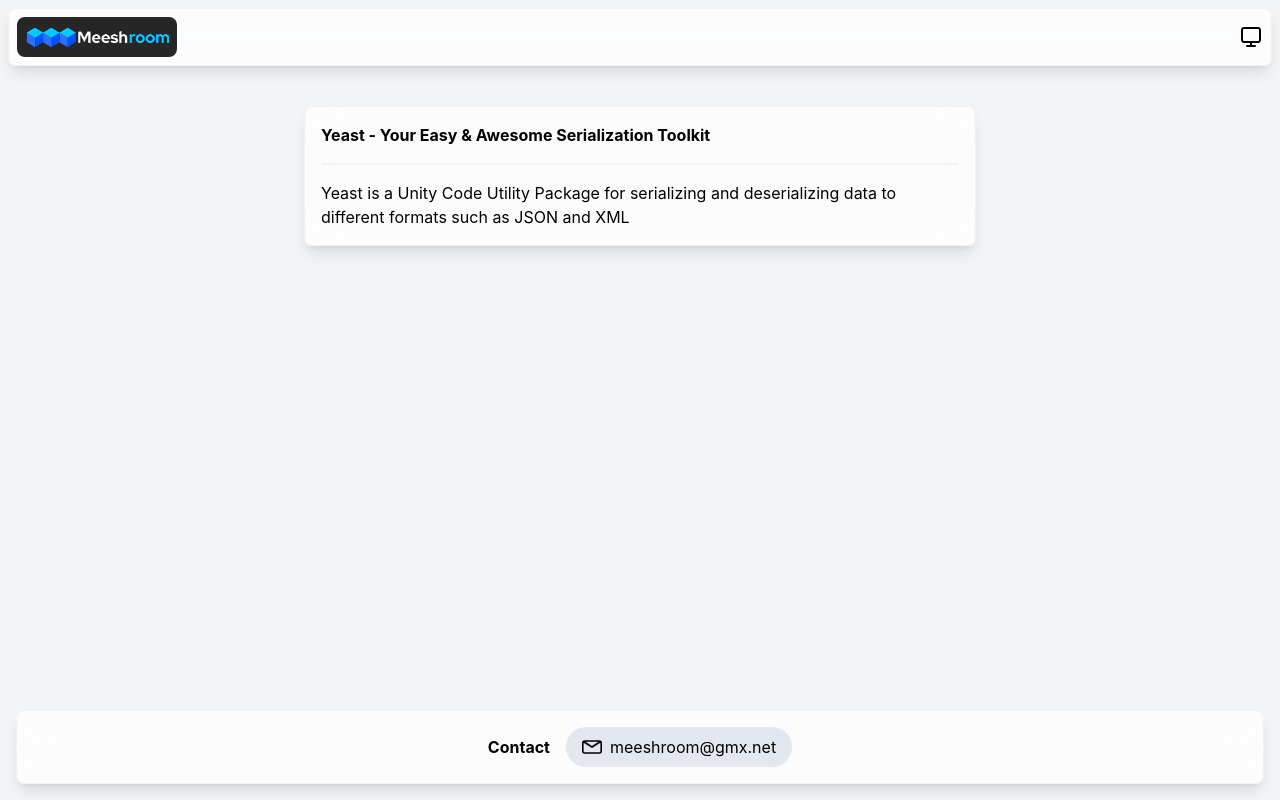
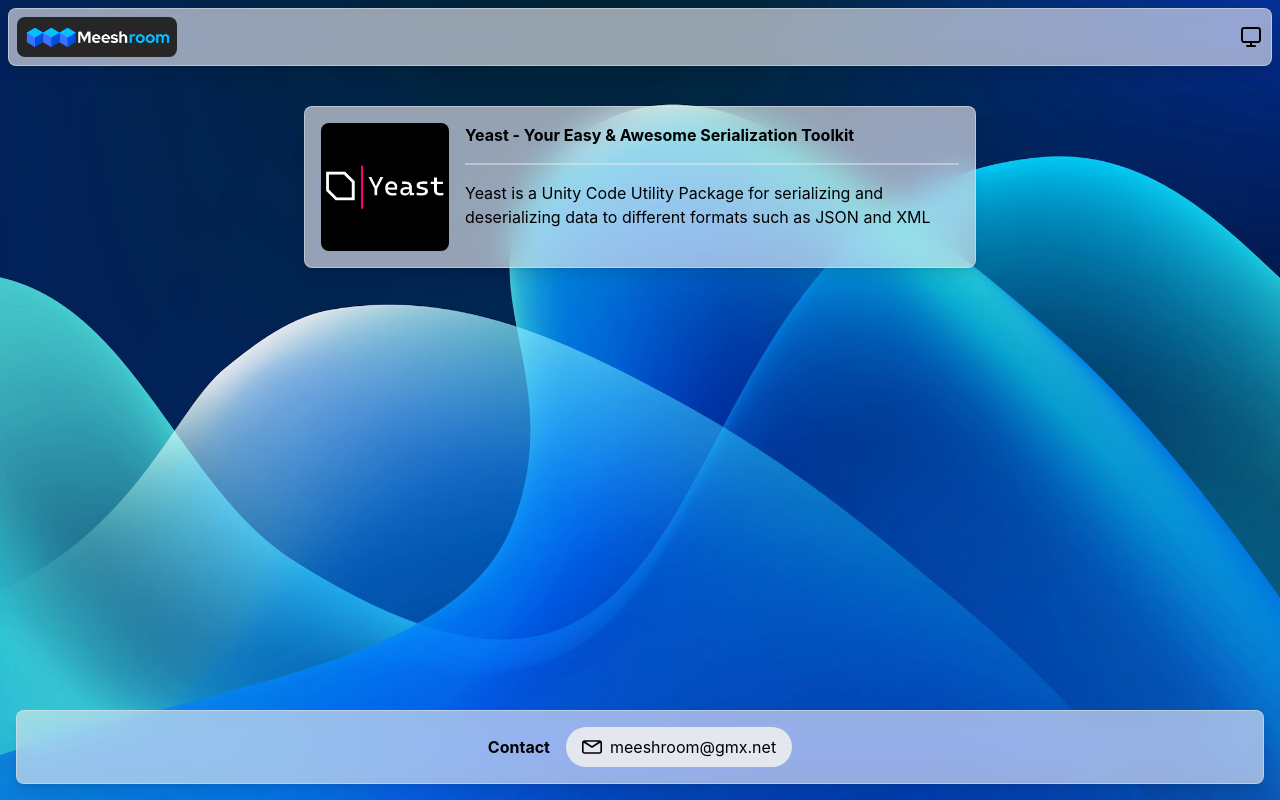
Before and after one commit to Christian-Schefe/Christian-Schefe.github.io, a React (Vite) app: page / in a window 1280 px wide. Built offline with nearby package versions, Linux system fonts and the light colour scheme.

Commit message:
feat: add images

```diff
--- a/src/app.tsx
+++ b/src/app.tsx
@@ -5,6 +5,7 @@
 function App() {
   return (
     <div className="w-full h-full flex-grow flex flex-col bg-gray-100 dark:bg-neutral-900">
+      <img src="/bg.jpg" className='absolute w-full h-full overflow-hidden'></img>
       <NavBar />
       <div className="w-full h-full flex flex-col items-center">
         <div className="max-w-2xl h-full flex flex-col w-full m-8 gap-6">
@@ -12,6 +13,7 @@
             title="Yeast - Your Easy & Awesome Serialization Toolkit"
             description="Yeast is a Unity Code Utility Package for serializing and deserializing data to different formats such as JSON and XML"
             githubUrl='https://github.com/Christian-Schefe/Yeast'
+            image="/yeast.png"
           />
         </div>
       </div>
--- a/src/glassCard.tsx
+++ b/src/glassCard.tsx
@@ -8,11 +8,10 @@
 export const borderClass = 'border border-gray-200 dark:border-white border-opacity-50 dark:border-opacity-15';
 
 export function GlassCard(props: PropsWithChildren<GlassCardProps>) {
-  const colorClass = 'bg-white dark:bg-gray-800';
-  const bgClass = 'backdrop-blur-lg saturate-200 bg-opacity-75 bg-neutral-200 dark:bg-neutral-800';
+  const bgClass = 'backdrop-blur-lg saturate-150 bg-opacity-65 dark:bg-opacity-65 bg-neutral-200 dark:bg-neutral-800';
   return (
-    <div className={props.className}>
-      <div className={`w-full h-full ${colorClass} ${borderClass} ${bgClass} rounded-lg shadow-lg ${props.padding ?? 'p-4'}`}>{props.children}</div>
+    <div className={`${props.className}`}>
+      <div className={`w-full h-full ${borderClass} ${bgClass} rounded-lg shadow-lg ${props.padding ?? 'p-4'}`}>{props.children}</div>
     </div>
   );
 }
--- a/src/projectCard.tsx
+++ b/src/projectCard.tsx
@@ -4,17 +4,21 @@
   title: string;
   description: string;
   githubUrl?: string;
+  image?: string;
 }
 
 export const ProjectCard = (props: ProjectCardProps) => {
   return (
     <GlassCard>
-      <div className="flex flex-col gap-4">
-        <div className="font-bold">
-          <a href={props.githubUrl}>{props.title}</a>
+      <div className="flex w-full h-full gap-4">
+        {props.image ? <img src={props.image} className="aspect-square h-32 rounded-lg"></img> : null}
+        <div className="flex flex-col gap-4">
+          <div className="font-bold">
+            <a href={props.githubUrl}>{props.title}</a>
+          </div>
+          <hr className={borderClass}></hr>
+          <div>{props.description}</div>
         </div>
-        <hr className={borderClass}></hr>
-        <div>{props.description}</div>
       </div>
     </GlassCard>
   );
```
Also changed, not shown: public/bg.jpg (added), public/yeast.png (added).
